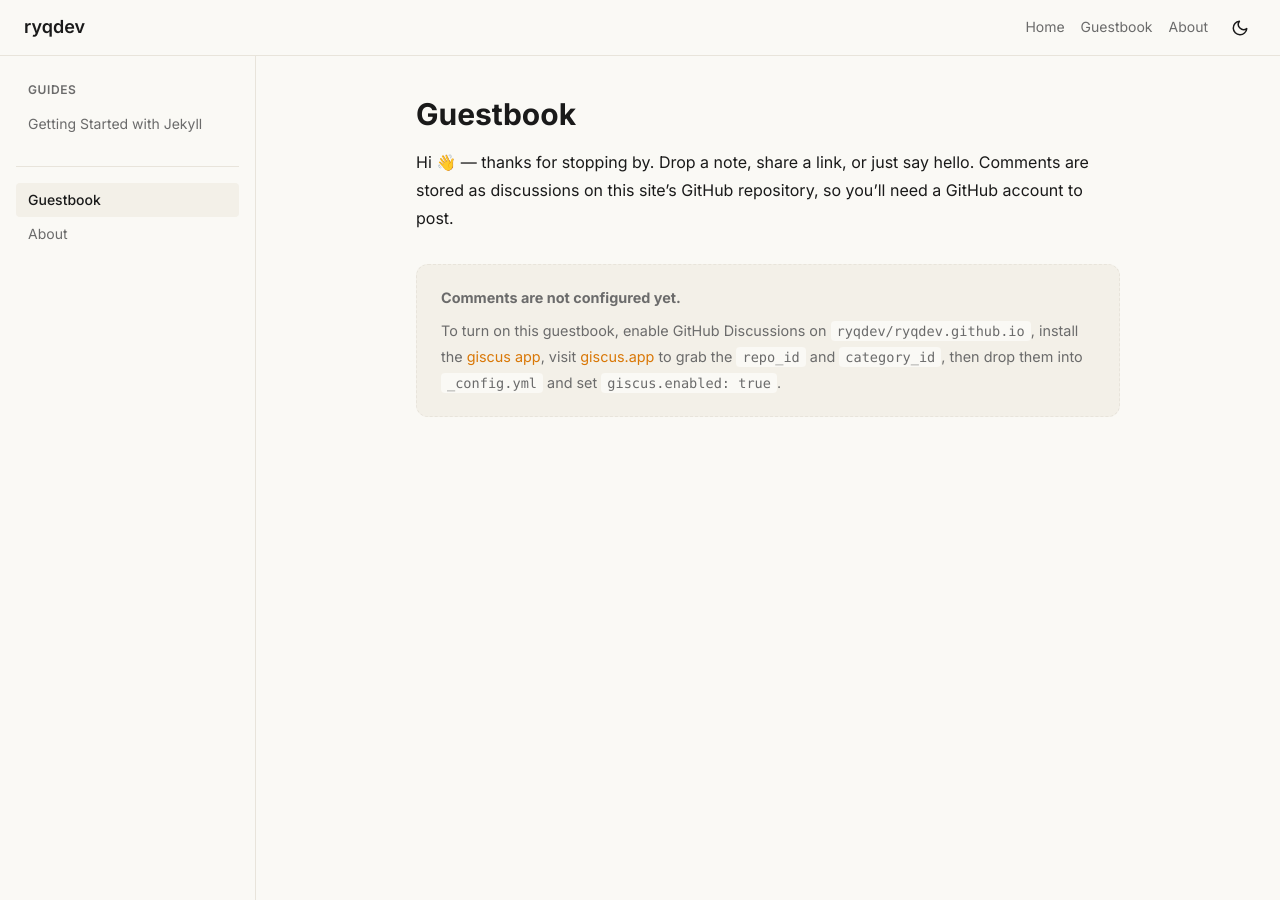
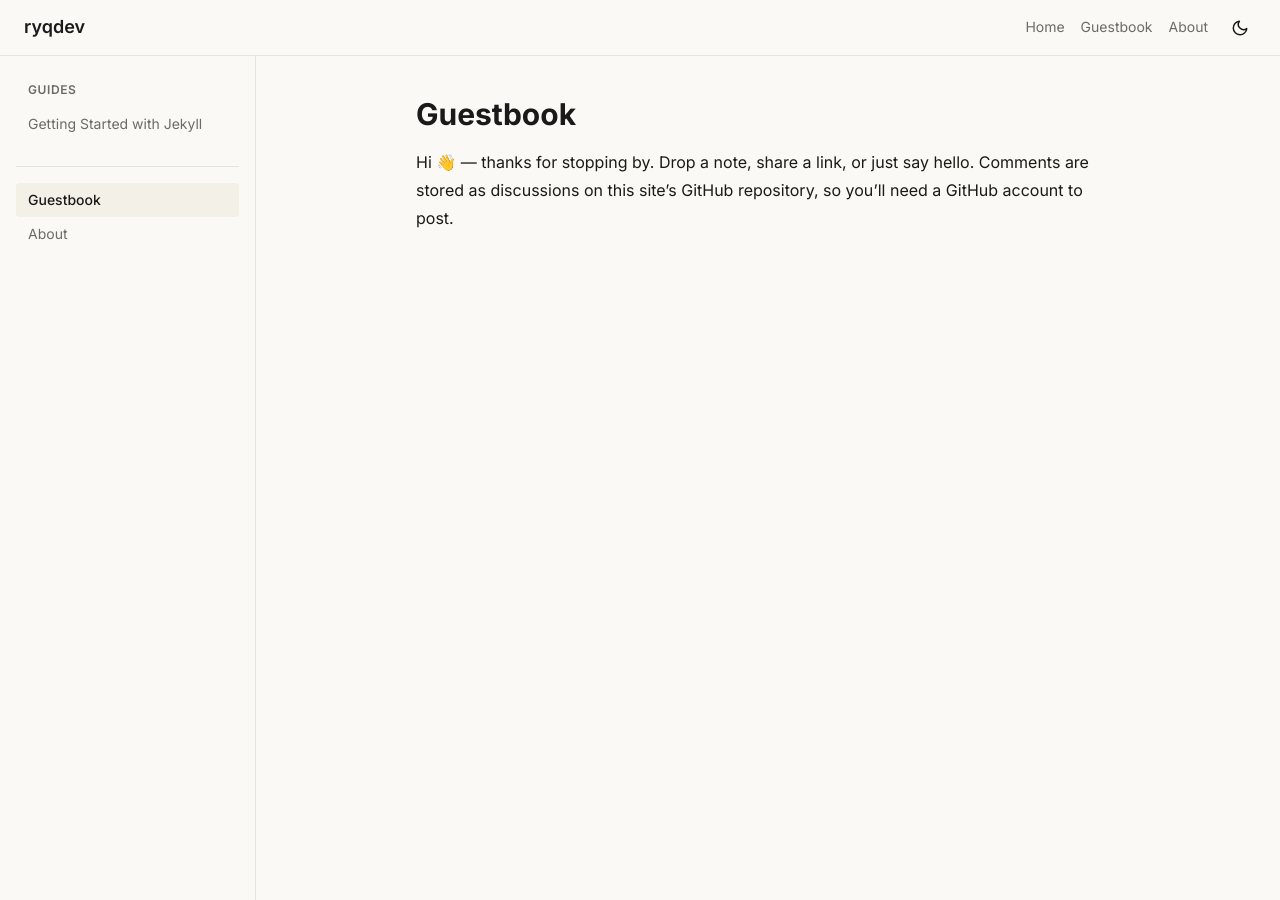
Before and after one commit to ryqdev/ryqdev.github.io, a Jekyll site: the page built from guestbook.md, in a window 1280 px wide. Built offline with Jekyll 4.4.1, drawn with Linux system fonts in a browser that asks for light colours; comment, search, counter and statistics services are not loaded.

Commit message:
Enable giscus on the guestbook page
Fill in repo_id and category_id from giscus.app and flip enabled to true
so the placeholder is swapped for the live comment widget.

Co-Authored-By: Claude Opus 4.7 (1M context) <noreply@anthropic.com>

```diff
--- a/_config.yml
+++ b/_config.yml
@@ -55,11 +55,11 @@ exclude:
 #   3. Go to https://giscus.app, paste the repo, pick category "Announcements"
 #      (or any category of type "Announcement"), and copy the IDs below.
 giscus:
-  enabled: false
+  enabled: true
   repo: "ryqdev/ryqdev.github.io"
-  repo_id: ""           # data-repo-id from giscus.app
+  repo_id: "R_kgDOSisgBw"
   category: "Announcements"
-  category_id: ""       # data-category-id from giscus.app
+  category_id: "DIC_kwDOSisgB84C9eAN"
   mapping: "pathname"
   reactions_enabled: "1"
   emit_metadata: "0"
```
